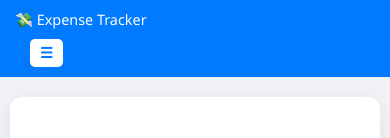
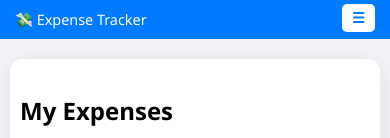
Before and after one commit to ParitoshBarman/Expense-Ttracker, a React (Vite) app in the folder frontend/: page /dashboard in a window 390 px wide. Shown: the top 138 px of the page. Built offline with nearby package versions, Linux system fonts and the light colour scheme; no server answers; sample sign-in values are in the browser's storage.

Commit message:
adjust hamburger menu

```diff
--- a/frontend/src/App.css
+++ b/frontend/src/App.css
@@ -199,6 +199,9 @@ table tr:hover {
   border: none;
   color: white;
   cursor: pointer;
+  position: absolute;
+  right: 15px;
+  top: 4px;
 }
 
 
@@ -428,7 +431,7 @@ td.pending {
 ------------------------------ */
 
 /* Tablets & below */
-@media (max-width: 991px) {
+@media (max-width: 800px) {
   .navbar {
     flex-direction: column;
     align-items: flex-start;
@@ -454,6 +457,13 @@ td.pending {
   .auth-container {
     margin: 40px auto;
     padding: 20px 15px;
+  }
+
+  .expense-table,
+  .admin-table {
+    font-size: 0.85rem;
+    display: block;
+    overflow-x: auto;
   }
 }
 
@@ -517,7 +527,7 @@ td.pending {
 
 
 /* Show hamburger and toggle menu on mobile */
-@media (max-width: 768px) {
+@media (max-width: 799px) {
   .hamburger {
     display: block;
   }
@@ -539,7 +549,7 @@ td.pending {
   .navbar-right span,
   .navbar-right button {
     padding: 5px 15px;
-    width: 100%;
+    /* width: 100%; */
     text-align: left;
   }
 
--- a/frontend/src/components/Navbar.jsx
+++ b/frontend/src/components/Navbar.jsx
@@ -31,14 +31,9 @@ function Navbar() {
                     <button onClick={handleLogout}>Logout</button>
                 </div>
             )}
-            <div>
-                <button
-                    className="hamburger"
-                    onClick={() => setMenuOpen(!menuOpen)}
-                >
-                    ☰
+                <button className="hamburger" onClick={() => setMenuOpen(!menuOpen)}>
+                      {menuOpen?"✖":"☰"}
                 </button>
-            </div>
         </nav>
     );
 }
```
